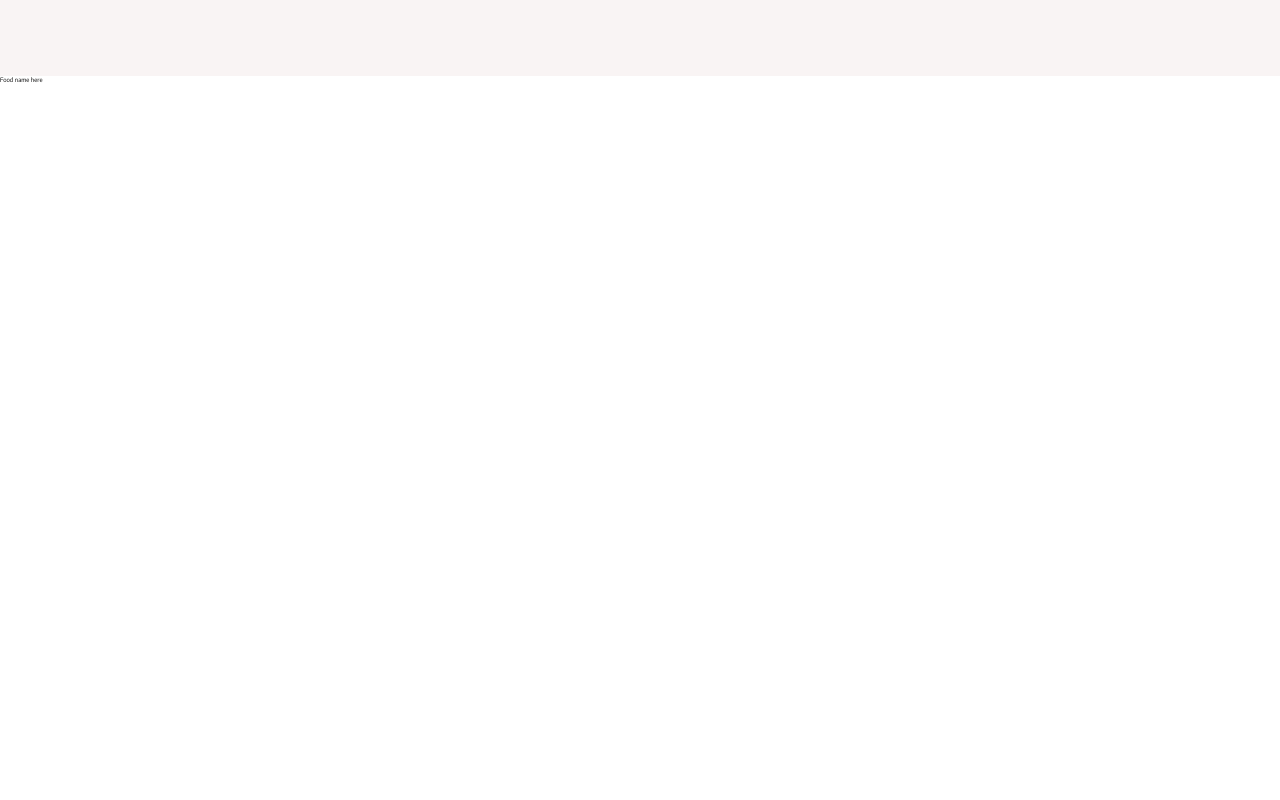
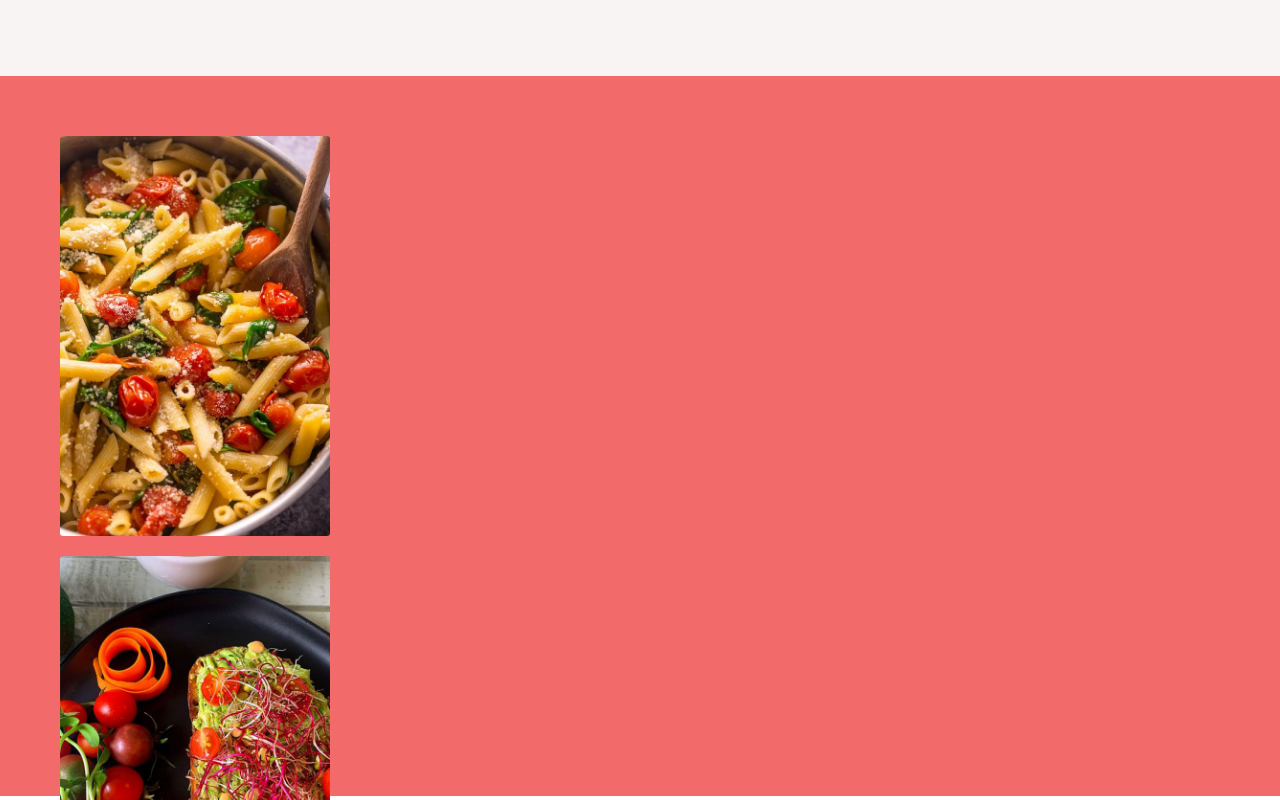
Before and after one commit to AnnaAn01/recipe-website, a React (Create React App) app: page / in a window 1280 px wide. Shown: the part 860-1660 px from the top of the page. Built offline with nearby package versions, Linux system fonts and the light colour scheme.

Commit message:
styling second section

```diff
--- a/src/components/HomePage/HomePage.css
+++ b/src/components/HomePage/HomePage.css
@@ -171,16 +171,28 @@
 /* Second section */
 .homepage-second__container {
   /* background-color: red; */
-  /* height: 90vh;
+  display: flex;
+
+  background-color: rgb(242, 106, 106);
+  /* background-color: green; */
   padding: 5rem;
-  flex-direction: column; */
+  height: 90vh;
+  flex-direction: column;
 }
 
 .homepage-second__wrapper {
-  /* display: flex;
-  flex-direction: row;
+  display: flex;
+  flex-direction: column;
   justify-content: center;
-  flex-wrap: wrap; */
+  flex-wrap: wrap;
+}
+
+.homepage-second__card {
+  width: 27rem;
+  height: 40rem;
+  /* border: 1px solid black; */
+  margin: 1rem;
+  /* background-color: red; */
 }
 
 .second-card__img {
@@ -194,6 +206,6 @@
 }
 
 .second-card__img-1 {
-  /* background-image: url("../../images-src/homepage-second-1.jpg"); */
-  background-image: url("../../images-src/homepage-main-5.jpg");
+  background-image: url("../../images-src/homepage-second-1.jpg");
+  /* background-image: url("../../images-src/homepage-main-5.jpg"); */
 }
--- a/src/components/HomePage/HomePage.js
+++ b/src/components/HomePage/HomePage.js
@@ -51,11 +51,39 @@ const HomePage = () => {
             <span className="search__view-all-span">View all Recipes</span>
           </div>
         </section>
-        <section className="homepage-second__container">
+        {/* <section className="homepage-second__container">
           <div className="homepage-second__wrapper">
             <div className="homepage-second__card">
               <div className="second-card__img second-card__img-1"></div>
               <div className="second-card__text ">Food name here</div>
+            </div>
+            <div className="homepage-second__card">
+              <div className="second-card__img second-card__img-1"></div>
+              <div className="second-card__text ">Food name here</div>
+            </div>
+            <div className="homepage-second__card">
+              <div className="second-card__img second-card__img-1"></div>
+              <div className="second-card__text ">Food name here</div>
+            </div>
+          </div>
+  </section>*/}
+
+        <section className="homepage-second__container">
+          <div className="homepage-second__wrapper">
+            <div className="homepage-second__card">
+              <div className="card__img card__img-1">
+                <div className="card__img--overlay"></div>
+              </div>
+            </div>
+            <div className="homepage-second__card">
+              <div className="card__img card__img-2">
+                <div className="card__img--overlay"></div>
+              </div>
+            </div>
+            <div className="homepage-second__card">
+              <div className="card__img card__img-3">
+                <div className="card__img--overlay"></div>
+              </div>
             </div>
           </div>
         </section>
```
